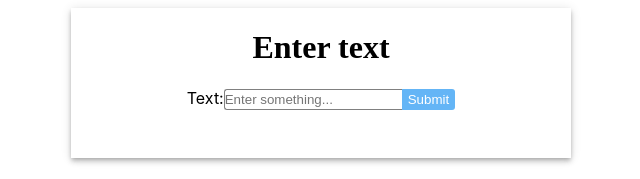
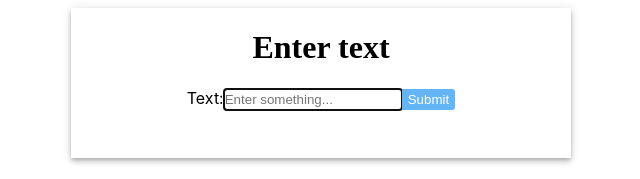
Before and after one commit to aromanarguello/animated-component, a React (Create React App) app: page / in a window 1280 px wide. Shown: the top 179 px of the page, without its empty margins (327-967 px from the left). Built offline with nearby package versions, Linux system fonts and the light colour scheme.

Commit message:
add autofocus to input

```diff
--- a/src/components/FormInput/FormInput.component.tsx
+++ b/src/components/FormInput/FormInput.component.tsx
@@ -36,12 +36,19 @@ const FormInput: React.FC<IFormInputProps> = ({
   onEnter,
   placeholder = "Enter something..."
 }) => {
+  const inputRef = React.useRef(null);
+
+  React.useEffect(() => {
+    inputRef.current.focus();
+  });
+
   return (
     <Container>
       <Form>
         <label>
           Text:
           <Input
+            ref={inputRef}
             data-testid="formInput"
             placeholder={placeholder}
             onKeyPress={onEnter}
```
